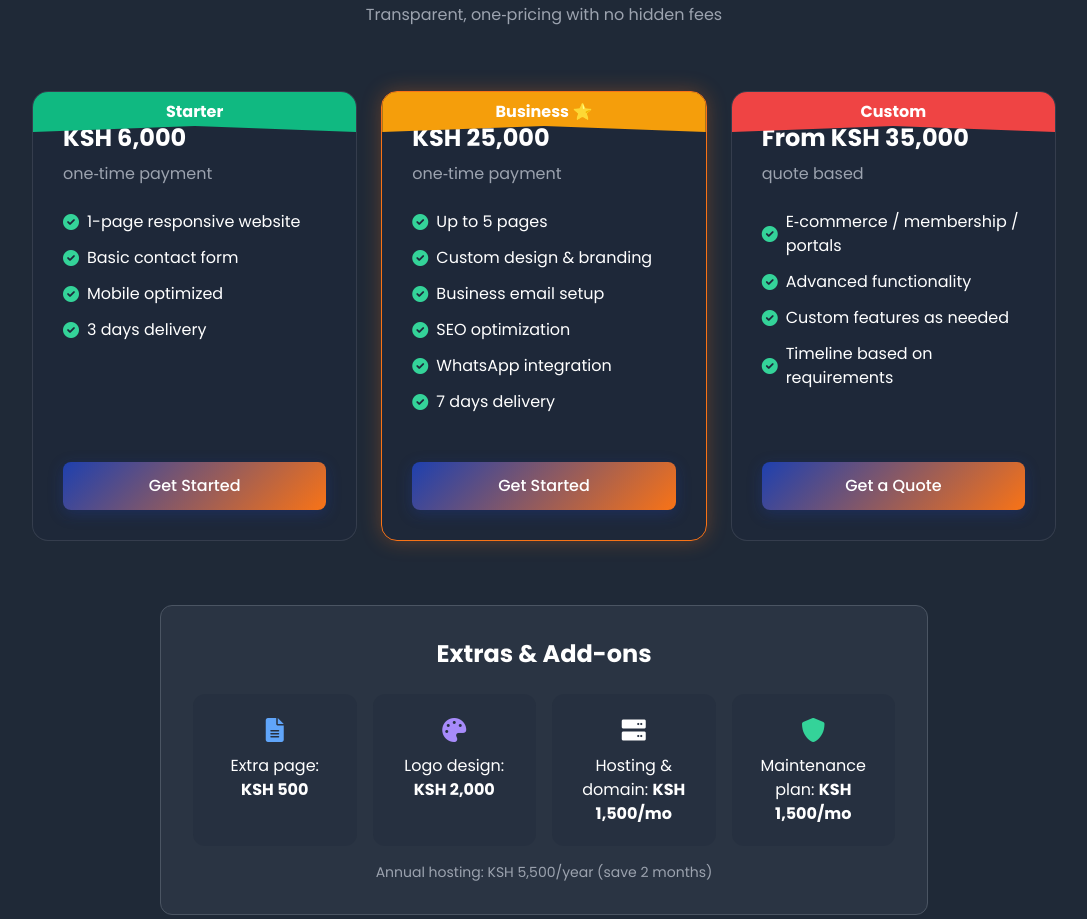
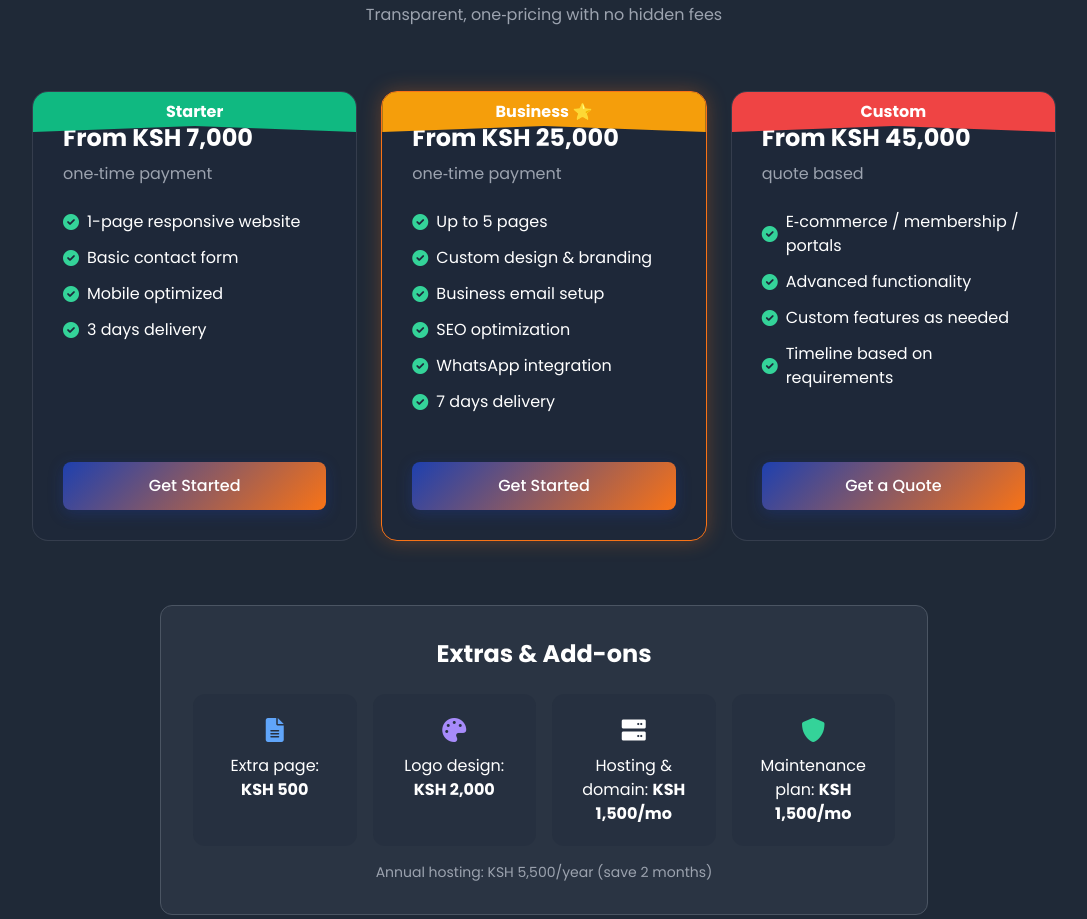
Before and after one commit to Dw33pY/Mboka-Digital, a website built with Vite: page index.html in a window 1280 px wide. Shown: the part 1519-2438 px from the top of the page, without its empty margins (96-1183 px from the left). Built offline with nearby package versions, Linux system fonts and the light colour scheme; files whose address does not match are found by name.

Commit message:
Update index.html
pricing update

```diff
--- a/index.html
+++ b/index.html
@@ -5,7 +5,7 @@
   <meta name="viewport" content="width=device-width, initial-scale=1.0">
   <title>Mboka Digital – Professional Websites for Kenyan Businesses</title>
   <!-- SEO -->
-  <meta name="description" content="Affordable, beautiful websites for small businesses in Kenya. Get a professional online presence from KSH 6,000.">
+  <meta name="description" content="Affordable, beautiful websites for small businesses in Kenya. Get a professional online presence from KSH 7,000.">
   <meta name="keywords" content="web design Kenya, affordable websites, business email, SEO Nairobi">
   <meta name="author" content="Mboka Digital">
   <meta property="og:title" content="Mboka Digital – Empowering Small Businesses Online">
@@ -151,7 +151,7 @@
         <!-- Starter Package -->
         <div class="pricing-card flex flex-col h-full">
           <div class="ribbon bg-green-500">Starter</div>
-          <h3 class="text-2xl font-bold mb-2">KSH 6,000</h3>
+          <h3 class="text-2xl font-bold mb-2">From KSH 7,000</h3>
           <p class="text-gray-400 mb-6">one‑time payment</p>
           <ul class="space-y-3 mb-6 flex-grow">
             <li class="flex items-center"><i class="fas fa-check-circle text-green-400 mr-2"></i> 1-page responsive website</li>
@@ -167,7 +167,7 @@
         <!-- Business Package (Popular) -->
         <div class="pricing-card flex flex-col h-full popular">
           <div class="ribbon bg-yellow-500">Business ⭐</div>
-          <h3 class="text-2xl font-bold mb-2">KSH 25,000</h3>
+          <h3 class="text-2xl font-bold mb-2">From KSH 25,000</h3>
           <p class="text-gray-400 mb-6">one‑time payment</p>
           <ul class="space-y-3 mb-6 flex-grow">
             <li class="flex items-center"><i class="fas fa-check-circle text-green-400 mr-2"></i> Up to 5 pages</li>
@@ -185,7 +185,7 @@
         <!-- Custom Package -->
         <div class="pricing-card flex flex-col h-full">
           <div class="ribbon bg-red-500">Custom</div>
-          <h3 class="text-2xl font-bold mb-2">From KSH 35,000</h3>
+          <h3 class="text-2xl font-bold mb-2">From KSH 45,000</h3>
           <p class="text-gray-400 mb-6">quote based</p>
           <ul class="space-y-3 mb-6 flex-grow">
             <li class="flex items-center"><i class="fas fa-check-circle text-green-400 mr-2"></i> E‑commerce / membership / portals</li>
```
